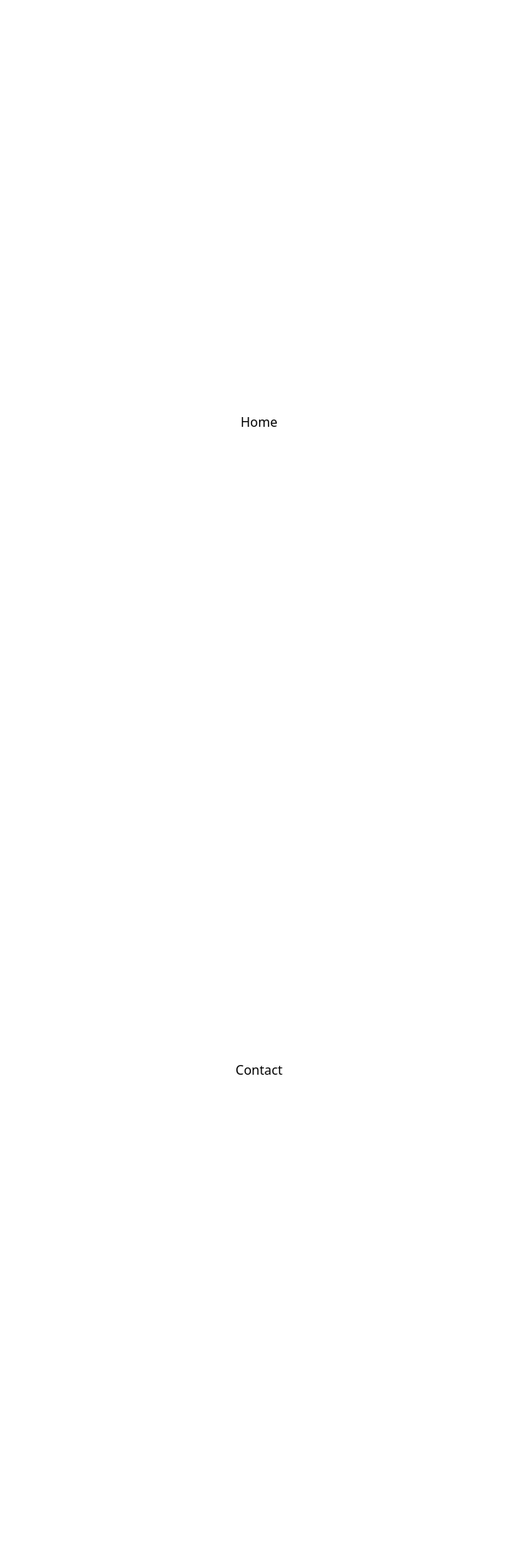
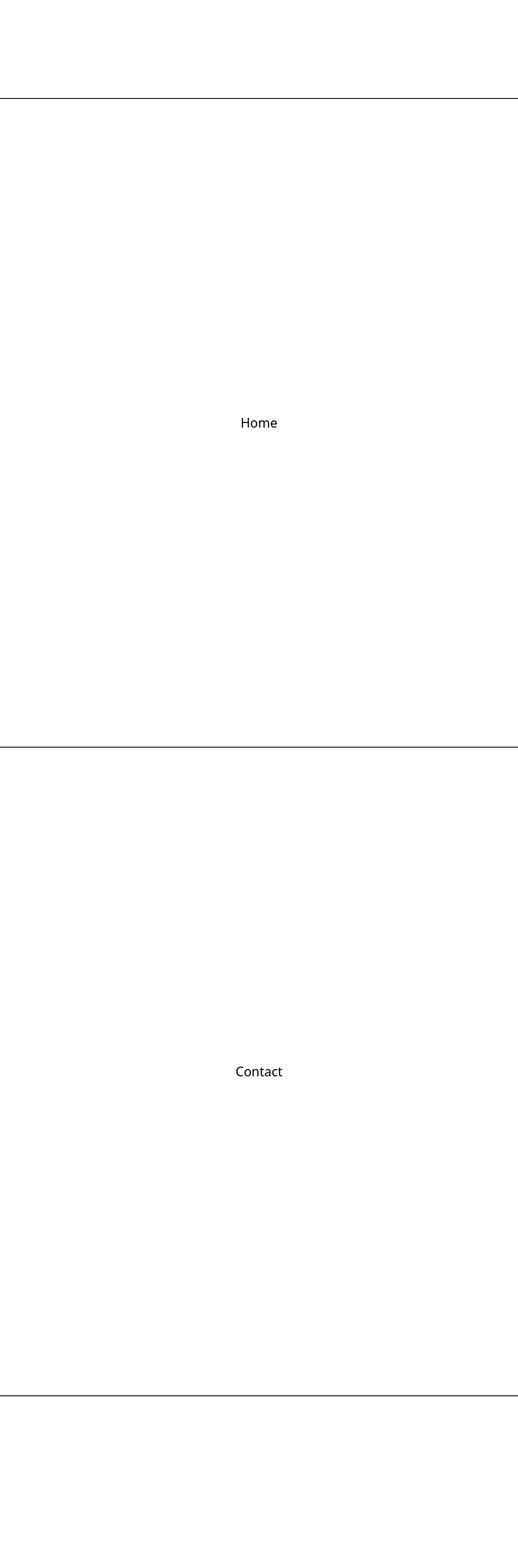
Before and after one commit to venkateshmadari/the-booth-affair, a React (Vite) app: page / in a window 1280 px wide. Shown: the part 1480-3400 px from the top of the page at 81% size, without its empty margins (320-960 px from the left). Built offline with nearby package versions, Linux system fonts and the light colour scheme.

Commit message:
navbar updated

```diff
--- a/src/pages/Home.tsx
+++ b/src/pages/Home.tsx
@@ -6,9 +6,13 @@ const Home = () => {
       <div className="h-screen flex items-center justify-center">Home</div>
       <hr />
       <Contact />
+      <hr />
       <div className="h-screen flex items-center justify-center">Home</div>
+      <hr />
       <Contact />
+      <hr />
       <div className="h-screen flex items-center justify-center">Home</div>
+      <hr />
       <Contact />
     </>
   );
```
